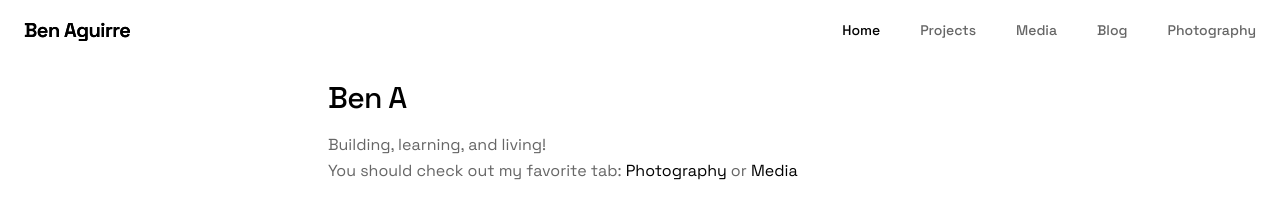
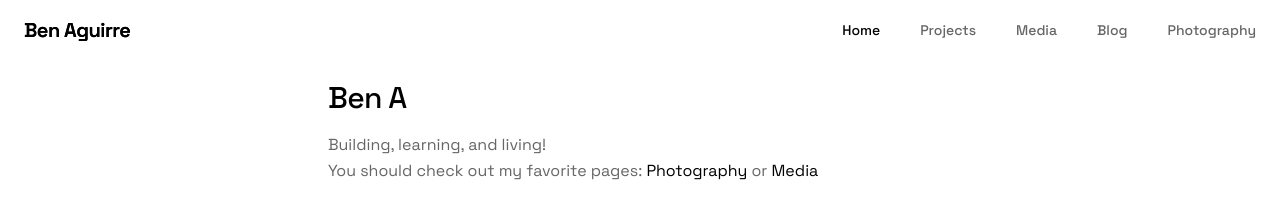
Before and after one commit to Baguirre03/2025-portfolio, a Next.js app: page / in a window 1280 px wide. Shown: the top 221 px of the page. Built offline with nearby package versions, Linux system fonts and the light colour scheme.

Commit message:
Update: fix typo

```diff
--- a/src/app/page.tsx
+++ b/src/app/page.tsx
@@ -41,7 +41,7 @@ export default function HomePage() {
             </h2>
             <p className="text-muted-foreground text-base leading-relaxed">
               Building, learning, and living!<br></br> You should check out my
-              favorite tab:{" "}
+              favorite pages:{" "}
               <Link
                 href="/photography"
                 className="text-primary hover:text-primary/80 transition-colors"
```
